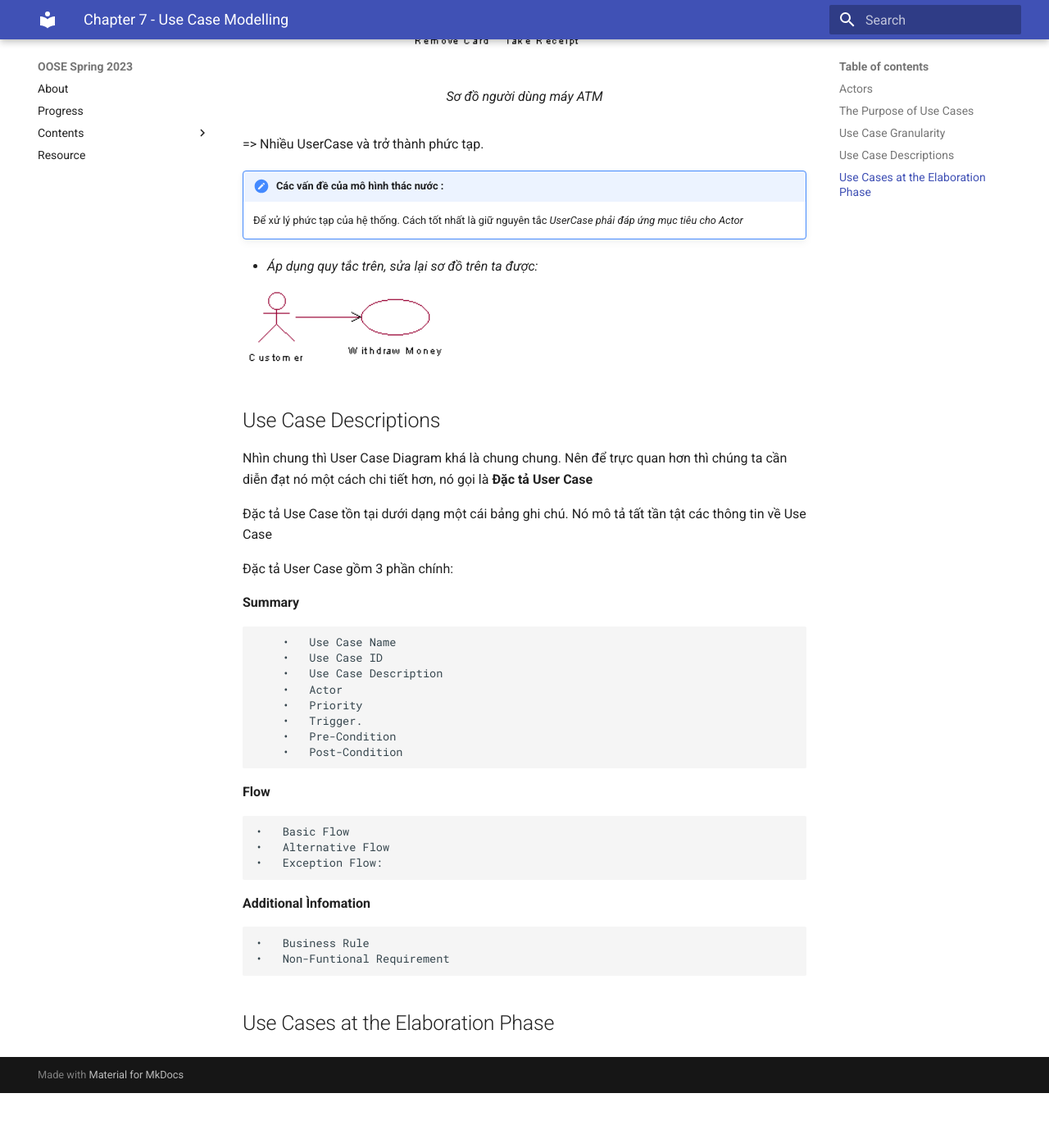
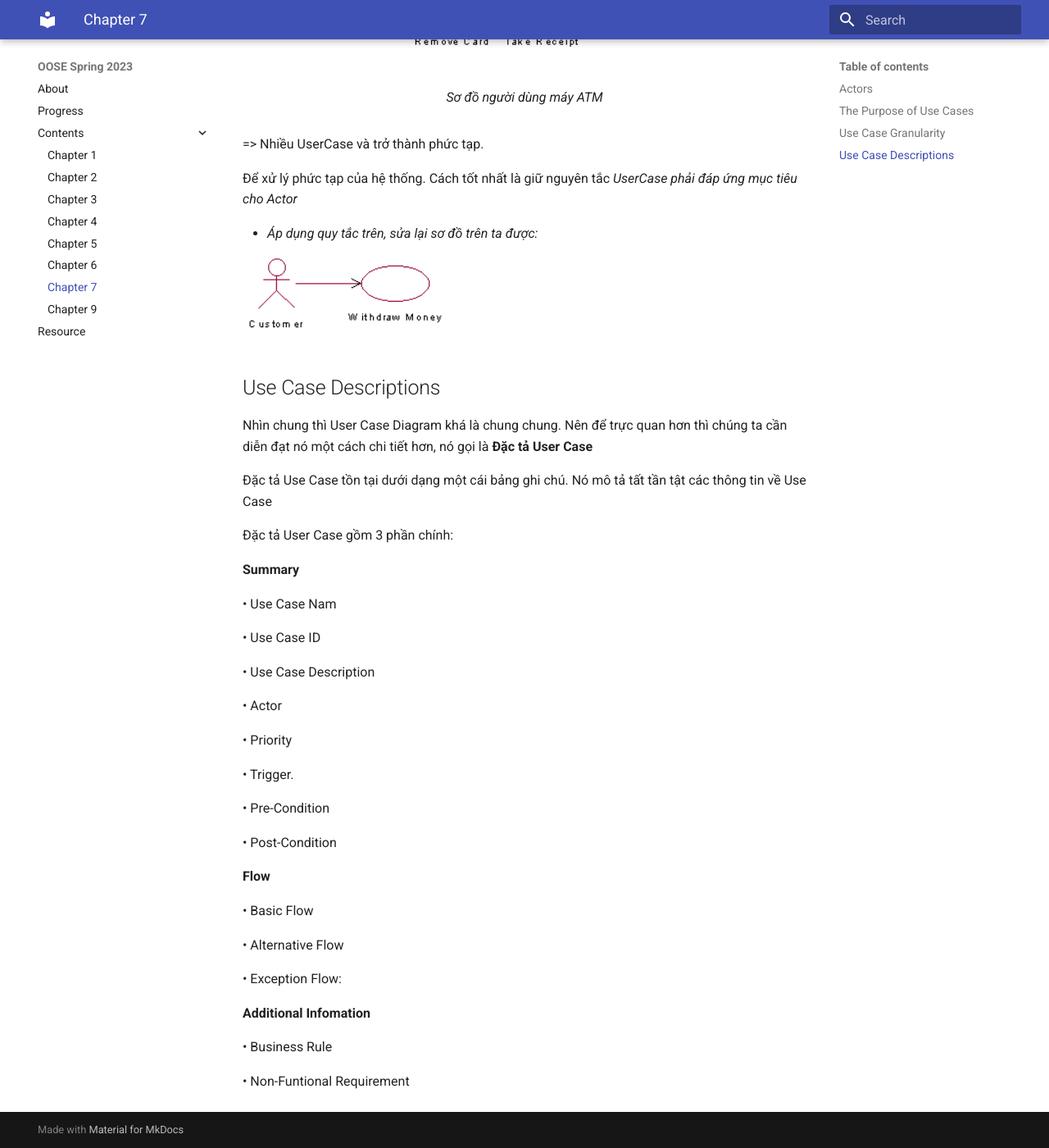
Before and after one commit to kiritoroo/oose-spring-2023, an MkDocs documentation site: the page built from docs/assignment/chapter7/chapter7.md, in a window 1280 px wide and 1400 px high, scrolled down 1824 px. Shown: the whole window at 82% size. Built offline with MkDocs 1.6.1 and Material for MkDocs 9.7.7, drawn with Linux system fonts in a browser that asks for light colours; before the commit the page ends 3157 px from its top, so only the background shows below that; some of the changed text lies outside the part shown.

Commit message:
feat : chapter 9

```diff
--- a/docs/assignment/chapter7/chapter7.md
+++ b/docs/assignment/chapter7/chapter7.md
@@ -7,9 +7,9 @@
   <figcaption>Ký hiệu của actor</figcaption>
 </figure>
 
-    Actor không chỉ là con người mà có thể bất cứ điều gì bên ngoài.
+ Actor không chỉ là con người mà có thể bất cứ điều gì bên ngoài.
 
-    Một Actor có thể tương tác với nhiều User Case đơn lẻ. Và một User Case có thể có nhiều Actor tương tác với nó.
+Một Actor có thể tương tác với nhiều User Case đơn lẻ. Và một User Case có thể có nhiều Actor tương tác với nó.
 
 <figure>
   <img src="../img/img3.png">
@@ -28,7 +28,7 @@
 * Gúp tạo hướng dẫn sử dụng.
 
 ## Use Case Granularity
-    Trong một tình huống cụ thể thì khó quyết địn mức độ chi tiết của UserCase.
+Trong một tình huống cụ thể thì khó quyết địn mức độ chi tiết của UserCase.
 
 <figure>
   <img src="../img/img4.png">
@@ -37,9 +37,7 @@
 
 => Nhiều UserCase và trở thành phức tạp.
 
-!!! note "Các vấn đề của mô hình thác nước : "
-
-    Để xử lý phức tạp của hệ thống. Cách tốt nhất là giữ nguyên tắc *UserCase phải đáp ứng mục tiêu cho Actor*
+Để xử lý phức tạp của hệ thống. Cách tốt nhất là giữ nguyên tắc *UserCase phải đáp ứng mục tiêu cho Actor*
 
 
 
@@ -56,24 +54,32 @@
 
 **Summary**
 
-        •	Use Case Name
-        •   Use Case ID
-        •	Use Case Description
-        •	Actor
-        •	Priority
-        •	Trigger.
-        •	Pre-Condition
-        •	Post-Condition
+  •	Use Case Nam
+
+  •   Use Case ID
+
+  •	Use Case Description
+
+  •	Actor
+
+  •	Priority
+
+  •	Trigger.
+
+  •	Pre-Condition
+
+  •	Post-Condition
+
 **Flow**
 
-    •	Basic Flow
-    •	Alternative Flow
-    •	Exception Flow:
+  •	Basic Flow
 
-**Additional Ìnfomation**
+  •  Alternative Flow
 
-    •	Business Rule
-    •	Non-Funtional Requirement
+  •	Exception Flow:
 
+**Additional Infomation**
 
-## Use Cases at the Elaboration Phase
+  •	Business Rule
+
+  •	Non-Funtional Requirement
--- a/mkdocs.yml
+++ b/mkdocs.yml
@@ -32,4 +32,7 @@ nav:
     - 'Chapter 3': 'assignment/chapter3/chapter3.md'
     - 'Chapter 4': 'assignment/chapter4/chapter4.md'
     - 'Chapter 5': 'assignment/chapter5/chapter5.md'
+    - 'Chapter 6': 'assignment/chapter6/chapter6.md'
+    - 'Chapter 7': 'assignment/chapter7/chapter7.md'
+    - 'Chapter 9': 'assignment/chapter9/chapter9.md'
   - 'Resource': 'resource/resource.md'
```
Also changed, not shown: docs/assignment/chapter6/chapter6.md (added, +18 -0 lines), docs/assignment/chapter9/chapter9.md (added, +28 -0 lines), docs/assignment/chapter6/img/img1.jpg (added), docs/assignment/chapter6/img/img2.png (added), docs/assignment/chapter9/img/img1.jpg (added).
